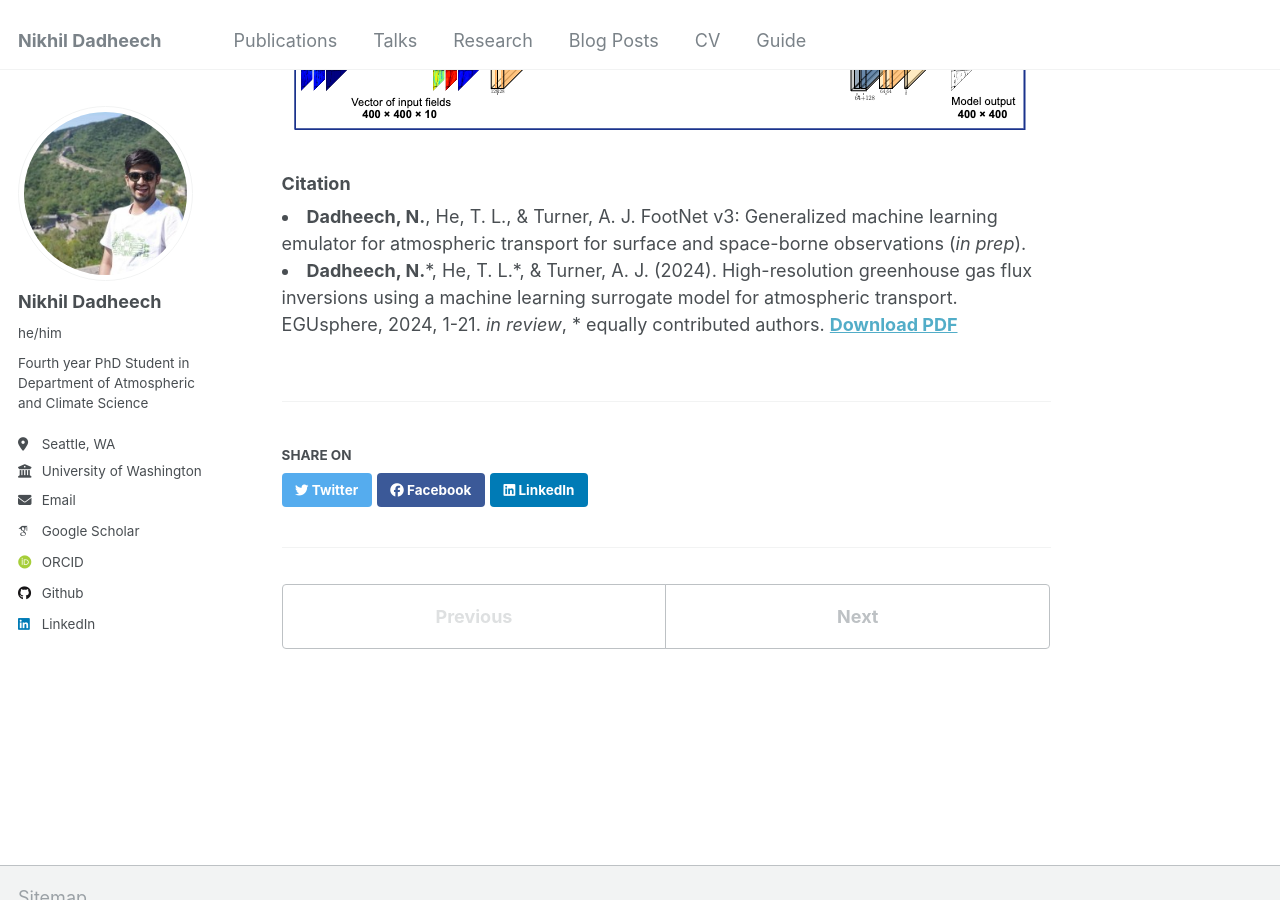
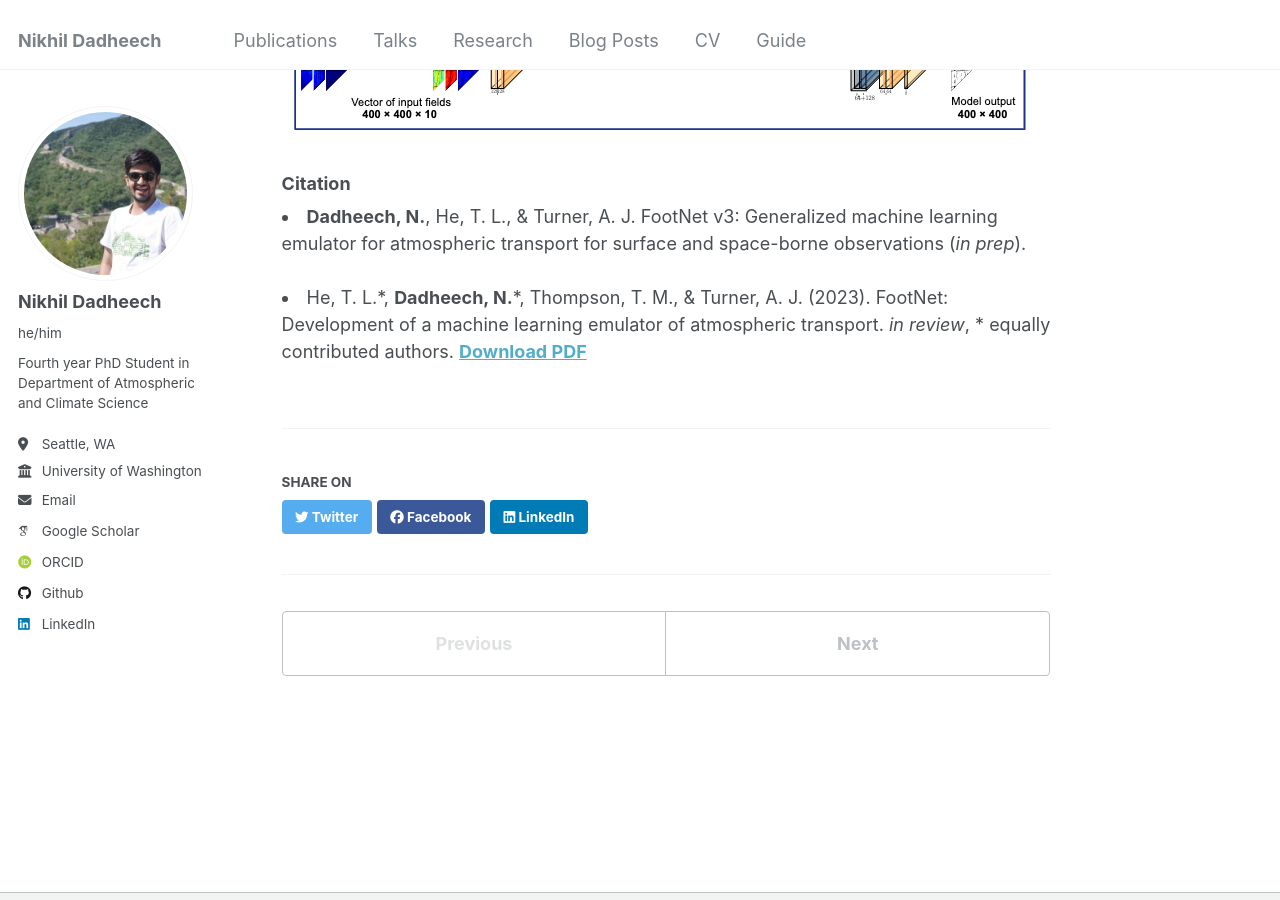
Before and after one commit to nd349/nd349.github.io, a Jekyll site: the page built from _portfolio/footnet.html, in a window 1280 px wide and 900 px high, scrolled down 788 px. Built offline with Jekyll 4.4.1, drawn with Linux system fonts in a browser that asks for light colours; some web fonts are replaced.

Commit message:
Research page

```diff
--- a/_portfolio/footnet.html
+++ b/_portfolio/footnet.html
@@ -9,15 +9,15 @@ Full physics atmospheric transport models (e.g. STILT, Flexpart etc.) are comput
 <section>
 <h3>Citation</h3>
 	<li class="bib-item">
-		<b>Dadheech, N.</b>, He, T. L., & Turner, A. J. FootNet v3: Generalized machine learning emulator for atmospheric transport for surface and space-borne observations (<i>in prep</i>).<br>
+		<b>Dadheech, N.</b>, He, T. L., & Turner, A. J. FootNet v3: Generalized machine learning emulator for atmospheric transport for surface and space-borne observations (<i>in prep</i>).
 		<!-- <a target="'_blank'" href="../files/dadheechEtAl2024.pdf">
 				<b> Download PDF </b>
 			</a><br> -->
 		</li>
-	<li class="bib-item">
-	<b>Dadheech, N.</b>*, He, T. L.*, & Turner, A. J. (2024). High-resolution greenhouse gas flux inversions using a machine learning surrogate model for atmospheric transport. EGUsphere, 2024, 1-21. <i>in review</i>, * equally contributed authors.
-	<a target="'_blank'" href="../files/dadheechEtAl2024.pdf">
-			<b> Download PDF </b>
-		</a><br>
+	<br><li class="bib-item">
+		He, T. L.*, <b>Dadheech, N.</b>*, Thompson, T. M., & Turner, A. J. (2023). FootNet: Development of a machine learning emulator of atmospheric transport. <i>in review</i>, * equally contributed authors.
+	<a target="'_blank'" href="../files/footnet_v4.pdf">
+		<b> Download PDF </b><br>
+		</a>
 	</li>
 </section>
```
